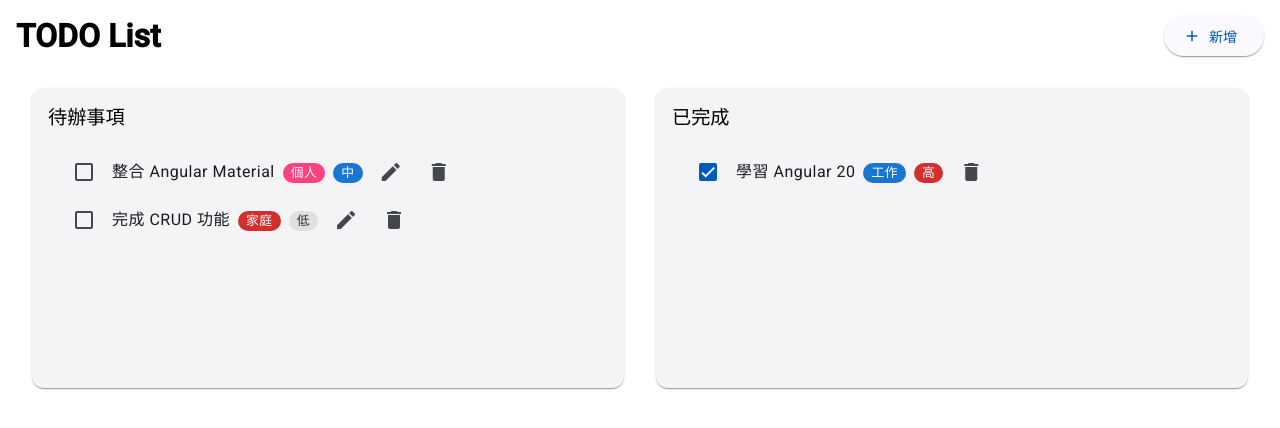
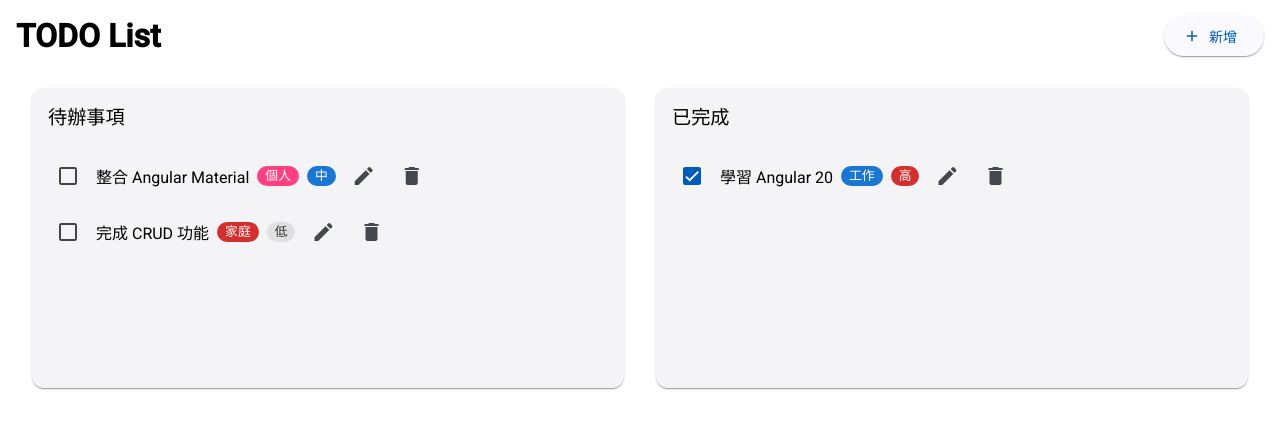
Before and after one commit to fyan0125/TODO, an Angular app: page / in a window 1280 px wide. Both pictures are taken after a click on the element 84 px from the left and 172 px from the top of the page. Shown: the top 428 px of the page. Built offline with nearby package versions, Linux system fonts and the light colour scheme.

Commit message:
feat: 新增待辦事項標籤與優先級枚舉，重構待辦事項元件，改善編輯與刪除功能

```diff
--- a/src/app/features/todo/add-todo-dialog/add-todo-dialog.ts
+++ b/src/app/features/todo/add-todo-dialog/add-todo-dialog.ts
@@ -1,10 +1,11 @@
-import { Component } from '@angular/core';
+import { Component, inject, signal } from '@angular/core';
 import { MatDialogRef, MatDialogModule } from '@angular/material/dialog';
 import { MatFormFieldModule } from '@angular/material/form-field';
 import { MatInputModule } from '@angular/material/input';
 import { MatSelectModule } from '@angular/material/select';
 import { MatButtonModule } from '@angular/material/button';
 import { FormsModule } from '@angular/forms';
+import { TodoTag, TodoPriority } from '../../../core/enums/todo.enums';
 
 @Component({
   selector: 'app-add-todo-dialog',
@@ -14,15 +15,15 @@ import { FormsModule } from '@angular/forms';
   styleUrls: ['./add-todo-dialog.scss']
 })
 export class AddTodoDialog {
-  title = '';
-  tag: '工作' | '個人' | '家庭' = '工作';
-  priority: '高' | '中' | '低' = '中';
+  title = signal('');
+  tag = signal<TodoTag>(TodoTag.Work);
+  priority = signal<TodoPriority>(TodoPriority.Medium);
 
-  constructor(private dialogRef: MatDialogRef<AddTodoDialog>) {}
+  private dialogRef = inject(MatDialogRef<AddTodoDialog>);
 
   submit() {
-    if (this.title.trim()) {
-      this.dialogRef.close({ title: this.title, tag: this.tag, priority: this.priority });
+    if (this.title().trim()) {
+      this.dialogRef.close({ title: this.title(), tag: this.tag(), priority: this.priority() });
     }
   }
 
--- a/src/app/features/todo/todo-list/todo-list.html
+++ b/src/app/features/todo/todo-list/todo-list.html
@@ -9,34 +9,16 @@
     <mat-card class="todo-card">
       <mat-card-title class="todo-card__title">待辦事項</mat-card-title>
       <mat-list>
-        @for (todo of sortedUncompletedTodos; track todo.id) {
-          <mat-list-item class="todo-item">
-            <div class="todo-item__content">
-            <mat-checkbox [checked]="todo.completed" (change)="toggleCompleted(todo)"></mat-checkbox>
-            @if (!todo.editing) {
-              <span class="todo-item__title">{{ todo.title }}</span>
-              <app-tag class="todo-item__chip" [text]="todo.tag" [color]="getTagColor(todo.tag)" size="sm"></app-tag>
-              <app-tag class="todo-item__priority" [text]="todo.priority" [color]="getPriorityColor(todo.priority)" size="sm"></app-tag>
-              <button mat-icon-button color="primary" (click)="startEdit(todo)" class="todo-item__edit-btn">
-                <mat-icon>edit</mat-icon>
-              </button>
-            }
-            @if (todo.editing) {
-              <mat-form-field class="todo-item__edit-field">
-                <input matInput [(ngModel)]="editTitle" />
-              </mat-form-field>
-              <button mat-icon-button color="primary" (click)="saveEdit(todo)" class="todo-item__save-btn">
-                <mat-icon>check</mat-icon>
-              </button>
-              <button mat-icon-button (click)="cancelEdit(todo)" class="todo-item__cancel-btn">
-                <mat-icon>close</mat-icon>
-              </button>
-            }
-            <button mat-icon-button color="warn" (click)="openDeleteDialog(todo)" class="todo-item__delete-btn">
-              <mat-icon>delete</mat-icon>
-            </button>
-            </div>
-          </mat-list-item>
+        @for (todo of sortedUncompletedTodos(); track todo.id) {
+          <app-todo-item
+            [todo]="todo"
+            [tagColor]="getTagColor(todo.tag)"
+            [priorityColor]="getPriorityColor(todo.priority)"
+            (onToggleCompleted)="toggleCompleted(todo)"
+            (onDelete)="openDeleteDialog(todo)"
+            (onSave)="saveEditFromChild(todo, $event)"
+            class="todo-item">
+          </app-todo-item>
         }
       </mat-list>
     </mat-card>
@@ -45,18 +27,16 @@
     <mat-card class="todo-card">
       <mat-card-title class="todo-card__title">已完成</mat-card-title>
       <mat-list>
-        @for (todo of sortedCompletedTodos; track todo.id) {
-          <mat-list-item class="todo-item">
-            <div class="todo-item__content">
-            <mat-checkbox [checked]="todo.completed" (change)="toggleCompleted(todo)"></mat-checkbox>
-            <span class="todo-item__title">{{ todo.title }}</span>
-            <app-tag class="todo-item__chip" [text]="todo.tag" [color]="getTagColor(todo.tag)" size="sm"></app-tag>
-            <app-tag class="todo-item__priority" [text]="todo.priority" [color]="getPriorityColor(todo.priority)" size="sm"></app-tag>
-            <button mat-icon-button color="warn" (click)="openDeleteDialog(todo)" class="todo-item__delete-btn">
-              <mat-icon>delete</mat-icon>
-            </button>
-            </div>
-          </mat-list-item>
+        @for (todo of sortedCompletedTodos(); track todo.id) {
+          <app-todo-item
+            [todo]="todo"
+            [tagColor]="getTagColor(todo.tag)"
+            [priorityColor]="getPriorityColor(todo.priority)"
+            (onToggleCompleted)="toggleCompleted(todo)"
+            (onDelete)="openDeleteDialog(todo)"
+            (onSave)="saveEditFromChild(todo, $event)"
+            class="todo-item">
+          </app-todo-item>
         }
       </mat-list>
     </mat-card>
--- a/src/app/features/todo/todo-list/todo-list.ts
+++ b/src/app/features/todo/todo-list/todo-list.ts
@@ -1,4 +1,4 @@
-import { Component } from '@angular/core';
+import { Component, signal, computed } from '@angular/core';
 import { MatListModule } from '@angular/material/list';
 import { MatCheckboxModule } from '@angular/material/checkbox';
 import { MatButtonModule } from '@angular/material/button';
@@ -7,53 +7,61 @@ import { MatCardModule } from '@angular/material/card';
 import { MatChipsModule } from '@angular/material/chips';
 import { MatFormFieldModule } from '@angular/material/form-field';
 import { MatInputModule } from '@angular/material/input';
+import { MatSelectModule } from '@angular/material/select';
+import { MatOptionModule } from '@angular/material/core';
 import { FormsModule } from '@angular/forms';
 import { MatDialog } from '@angular/material/dialog';
 import { AddTodoDialog } from '../add-todo-dialog/add-todo-dialog';
 import { ConfirmDeleteDialog } from '../confirm-delete-dialog/confirm-delete-dialog';
-import { TagComponent } from '../../../shared/components/tag/tag';
 import _ from 'lodash';
+import { TodoItemComponent } from '../../../shared/components/todo-item/todo-item';
+import { TodoTag, TodoPriority } from '../../../core/enums/todo.enums';
+import { TodoItem } from '../../../core/models/todo-item.model';
 
-interface TodoItem {
-  id: number;
-  title: string;
-  completed: boolean;
-  tag: '工作' | '個人' | '家庭';
-  priority: '高' | '中' | '低';
-  editing?: boolean;
-}
-
-const PRIORITY_ORDER = { '高': 0, '中': 1, '低': 2 };
-const TAG_COLORS = { '工作': 'primary', '個人': 'accent', '家庭': 'warn' };
-const PRIORITY_COLORS = { '高': 'warn', '中': 'primary', '低': 'default' };
+const TAG_COLORS: Record<TodoTag, 'primary' | 'accent' | 'warn' | 'default'> = {
+  [TodoTag.Work]: 'primary',
+  [TodoTag.Personal]: 'accent',
+  [TodoTag.Family]: 'warn',
+};
+const PRIORITY_COLORS: Record<TodoPriority, 'primary' | 'accent' | 'warn' | 'default'> = {
+  [TodoPriority.High]: 'warn',
+  [TodoPriority.Medium]: 'primary',
+  [TodoPriority.Low]: 'default',
+};
+const PRIORITY_ORDER: Record<TodoPriority, number> = {
+  [TodoPriority.High]: 0,
+  [TodoPriority.Medium]: 1,
+  [TodoPriority.Low]: 2,
+};
 
 @Component({
   selector: 'app-todo-list',
   standalone: true,
-  imports: [MatListModule, MatCheckboxModule, MatButtonModule, MatIconModule, MatCardModule, MatChipsModule, MatFormFieldModule, MatInputModule, FormsModule, TagComponent],
+  imports: [MatListModule, MatCheckboxModule, MatButtonModule, MatIconModule, MatCardModule, MatChipsModule, MatFormFieldModule, MatInputModule, MatSelectModule, MatOptionModule, FormsModule, TodoItemComponent],
   templateUrl: './todo-list.html',
   styleUrls: ['./todo-list.scss'],
 })
 export class TodoListComponent {
-  todos: TodoItem[] = [
-    { id: 1, title: '學習 Angular 20', completed: false, tag: '工作', priority: '高' },
-    { id: 2, title: '整合 Angular Material', completed: false, tag: '個人', priority: '中' },
-    { id: 3, title: '完成 CRUD 功能', completed: false, tag: '家庭', priority: '低' },
-  ];
-  editTitle = '';
+  todos = signal<TodoItem[]>([
+    { id: 1, title: '學習 Angular 20', completed: false, tag: TodoTag.Work, priority: TodoPriority.High },
+    { id: 2, title: '整合 Angular Material', completed: false, tag: TodoTag.Personal, priority: TodoPriority.Medium },
+    { id: 3, title: '完成 CRUD 功能', completed: false, tag: TodoTag.Family, priority: TodoPriority.Low },
+  ]);
+  editTitle = signal<string>('');
+  editTag = signal<TodoTag>(TodoTag.Work);
+  editPriority = signal<TodoPriority>(TodoPriority.Medium);
+
+  sortedUncompletedTodos = computed(() =>
+    _.sortBy(this.todos().filter((t: TodoItem) => !t.completed), (t: TodoItem) => PRIORITY_ORDER[t.priority])
+  );
+  sortedCompletedTodos = computed(() =>
+    _.sortBy(this.todos().filter((t: TodoItem) => t.completed), (t: TodoItem) => PRIORITY_ORDER[t.priority])
+  );
 
   constructor(private dialog: MatDialog) {}
 
-  get sortedUncompletedTodos(): TodoItem[] {
-    return _.sortBy(this.todos.filter((t: TodoItem) => !t.completed), (t: TodoItem) => PRIORITY_ORDER[t.priority]);
-  }
-
-  get sortedCompletedTodos(): TodoItem[] {
-    return _.sortBy(this.todos.filter((t: TodoItem) => t.completed), (t: TodoItem) => PRIORITY_ORDER[t.priority]);
-  }
-
   toggleCompleted(todo: TodoItem) {
-    todo.completed = !todo.completed;
+    this.todos.update(list => list.map(t => t.id === todo.id ? { ...t, completed: !t.completed } : t));
   }
 
   openAddDialog() {
@@ -63,7 +71,7 @@ export class TodoListComponent {
     });
     dialogRef.afterClosed().subscribe((result: Omit<TodoItem, 'id'> | undefined) => {
       if (result) {
-        this.todos.push({ ...result, id: Date.now(), completed: false });
+        this.todos.update(list => [...list, { ...result, id: Date.now(), completed: false }]);
       }
     });
   }
@@ -76,32 +84,45 @@ export class TodoListComponent {
     });
     dialogRef.afterClosed().subscribe((confirmed: boolean) => {
       if (confirmed) {
-        this.todos = this.todos.filter(t => t.id !== todo.id);
+        this.todos.update(list => list.filter(t => t.id !== todo.id));
       }
     });
   }
 
   startEdit(todo: TodoItem) {
-    this.todos.forEach(t => t.editing = false);
-    todo.editing = true;
-    this.editTitle = todo.title;
+    this.todos.update(list => list.map(t => ({ ...t, editing: t.id === todo.id })));
+    this.editTitle.set(todo.title);
+    this.editTag.set(todo.tag);
+    this.editPriority.set(todo.priority as TodoPriority);
   }
 
   saveEdit(todo: TodoItem) {
-    if (this.editTitle.trim()) {
-      todo.title = this.editTitle;
-      todo.editing = false;
+    if (this.editTitle().trim()) {
+      this.todos.update(list => list.map(t =>
+        t.id === todo.id
+          ? { ...t, title: this.editTitle(), tag: this.editTag(), priority: this.editPriority(), editing: false }
+          : t
+      ));
     }
   }
 
   cancelEdit(todo: TodoItem) {
-    todo.editing = false;
+    this.todos.update(list => list.map(t => t.id === todo.id ? { ...t, editing: false } : t));
   }
 
-  getTagColor(tag: '工作' | '個人' | '家庭'): 'primary' | 'accent' | 'warn' | 'default' {
+  getTagColor(tag: TodoTag): 'primary' | 'accent' | 'warn' | 'default' {
     return TAG_COLORS[tag] as 'primary' | 'accent' | 'warn' | 'default';
   }
-  getPriorityColor(priority: '高' | '中' | '低'): 'primary' | 'accent' | 'warn' | 'default' {
+
+  getPriorityColor(priority: TodoPriority): 'primary' | 'accent' | 'warn' | 'default' {
     return PRIORITY_COLORS[priority] as 'primary' | 'accent' | 'warn' | 'default';
   }
+
+  saveEditFromChild(todo: TodoItem, event: {title: string, tag: TodoTag, priority: TodoPriority}) {
+    this.todos.update(list => list.map(t =>
+      t.id === todo.id
+        ? { ...t, title: event.title, tag: event.tag, priority: event.priority, editing: false }
+        : t
+    ));
+  }
 }
--- a/src/app/shared/components/tag/tag.html
+++ b/src/app/shared/components/tag/tag.html
@@ -1 +1 @@
-<span class="tag tag--{{ color }} tag--{{ size }}">{{ text }}</span>
+<span class="tag tag--{{ color() }} tag--{{ size() }}">{{ text() }}</span>
--- a/src/app/shared/components/tag/tag.ts
+++ b/src/app/shared/components/tag/tag.ts
@@ -1,4 +1,4 @@
-import { Component, Input } from '@angular/core';
+import { Component, input } from '@angular/core';
 
 @Component({
   selector: 'app-tag',
@@ -7,7 +7,7 @@ import { Component, Input } from '@angular/core';
   styleUrls: ['./tag.scss']
 })
 export class TagComponent {
-  @Input() text: string = '';
-  @Input() color: 'primary' | 'accent' | 'warn' | 'default' = 'default';
-  @Input() size: 'sm' | 'md' | 'lg' = 'md';
+  text = input<string>('');
+  color = input<'primary' | 'accent' | 'warn' | 'default'>('default');
+  size = input<'sm' | 'md' | 'lg'>('md');
 }
--- /dev/null
+++ b/src/app/shared/components/todo-item/todo-item.html
@@ -0,0 +1,39 @@
+<div class="todo-item__content">
+  <mat-checkbox [checked]="todo().completed" (change)="toggleCompleted()"></mat-checkbox>
+  @if (!editMode()) {
+    <span class="todo-item__title">{{ todo().title }}</span>
+    <app-tag class="todo-item__chip" [text]="todo().tag" [color]="tagColor()" size="sm"></app-tag>
+    <app-tag class="todo-item__priority" [text]="todo().priority" [color]="priorityColor()" size="sm"></app-tag>
+    <button mat-icon-button color="primary" (click)="startEdit()" class="todo-item__edit-btn">
+      <mat-icon>edit</mat-icon>
+    </button>
+  }
+  @if (editMode()) {
+    <mat-form-field class="todo-item__edit-field">
+      <input matInput [value]="editTitle()" (input)="onTitleInput($event)" />
+    </mat-form-field>
+    <mat-form-field class="todo-item__edit-field">
+      <mat-select [value]="editTag()" (valueChange)="editTag.set($event)">
+        @for (tag of tagOptions; track tag) {
+          <mat-option [value]="tag">{{ tag }}</mat-option>
+        }
+      </mat-select>
+    </mat-form-field>
+    <mat-form-field class="todo-item__edit-field">
+      <mat-select [value]="editPriority()" (valueChange)="editPriority.set($event)">
+        @for (p of priorityOptions; track p) {
+          <mat-option [value]="p">{{ p }}</mat-option>
+        }
+      </mat-select>
+    </mat-form-field>
+    <button mat-icon-button color="primary" (click)="saveEdit()" class="todo-item__save-btn">
+      <mat-icon>check</mat-icon>
+    </button>
+    <button mat-icon-button (click)="cancelEdit()" class="todo-item__cancel-btn">
+      <mat-icon>close</mat-icon>
+    </button>
+  }
+  <button mat-icon-button color="warn" (click)="delete()" class="todo-item__delete-btn">
+    <mat-icon>delete</mat-icon>
+  </button>
+</div>
--- /dev/null
+++ b/src/app/shared/components/todo-item/todo-item.scss
@@ -0,0 +1,31 @@
+.todo-item__content {
+  display: flex;
+  align-items: center;
+  min-height: 56px;
+  gap: 8px;
+  &__title {
+    margin-left: 8px;
+    font-size: 1rem;
+    flex-shrink: 0;
+  }
+  &__chip {
+    margin-left: 8px;
+    font-size: 0.9rem;
+    height: 24px;
+  }
+  &__priority {
+    margin-left: 8px;
+    font-size: 0.85rem;
+    color: #888;
+  }
+  &__edit-btn,
+  &__save-btn,
+  &__cancel-btn,
+  &__delete-btn {
+    margin-left: 8px;
+  }
+  &__edit-field {
+    width: 160px;
+    margin-right: 8px;
+  }
+}
--- /dev/null
+++ b/src/app/shared/components/todo-item/todo-item.ts
@@ -0,0 +1,75 @@
+import { Component, input, output, EventEmitter, signal } from '@angular/core';
+import { MatCheckboxModule } from '@angular/material/checkbox';
+import { MatButtonModule } from '@angular/material/button';
+import { MatIconModule } from '@angular/material/icon';
+import { MatFormFieldModule } from '@angular/material/form-field';
+import { MatInputModule } from '@angular/material/input';
+import { MatSelectModule } from '@angular/material/select';
+import { MatOptionModule } from '@angular/material/core';
+import { FormsModule } from '@angular/forms';
+import { TagComponent } from '../tag/tag';
+import { TodoTag, TodoPriority } from '../../../core/enums/todo.enums';
+
+@Component({
+  selector: 'app-todo-item',
+  standalone: true,
+  imports: [
+    MatCheckboxModule,
+    MatButtonModule,
+    MatIconModule,
+    MatFormFieldModule,
+    MatInputModule,
+    MatSelectModule,
+    MatOptionModule,
+    FormsModule,
+    TagComponent,
+  ],
+  templateUrl: './todo-item.html',
+  styleUrls: ['./todo-item.scss'],
+})
+export class TodoItemComponent {
+  todo = input<any>();
+  tagColor = input<'primary' | 'accent' | 'warn' | 'default'>('default');
+  priorityColor = input<'primary' | 'accent' | 'warn' | 'default'>('default');
+  editMode = signal(false);
+  editTitle = signal('');
+  editTag = signal<TodoTag>(TodoTag.Work);
+  editPriority = signal<TodoPriority>(TodoPriority.Medium);
+
+  tagOptions = [TodoTag.Work, TodoTag.Personal, TodoTag.Family];
+  priorityOptions = [TodoPriority.High, TodoPriority.Medium, TodoPriority.Low];
+
+  onToggleCompleted = output<void>();
+  onDelete = output<void>();
+  onSave = output<{ title: string; tag: TodoTag; priority: TodoPriority }>();
+
+  startEdit() {
+    this.editMode.set(true);
+    this.editTitle.set(this.todo().title);
+    this.editTag.set(this.todo().tag);
+    this.editPriority.set(this.todo().priority);
+  }
+  cancelEdit() {
+    this.editMode.set(false);
+  }
+  saveEdit() {
+    if (this.editTitle().trim()) {
+      this.onSave.emit({
+        title: this.editTitle(),
+        tag: this.editTag(),
+        priority: this.editPriority(),
+      });
+      this.editMode.set(false);
+    }
+  }
+  toggleCompleted() {
+    this.onToggleCompleted.emit();
+  }
+  delete() {
+    this.onDelete.emit();
+  }
+  onTitleInput(event: Event) {
+    const value = (event.target as HTMLInputElement)?.value ?? '';
+    this.editTitle.set(value);
+  }
+}
```
Also changed, not shown: src/app/core/enums/todo.enums.ts (added, +11 -0 lines), src/app/core/models/todo-item.model.ts (added, +10 -0 lines), src/app/features/todo/confirm-delete-dialog/confirm-delete-dialog.ts (+3 -5 lines).
